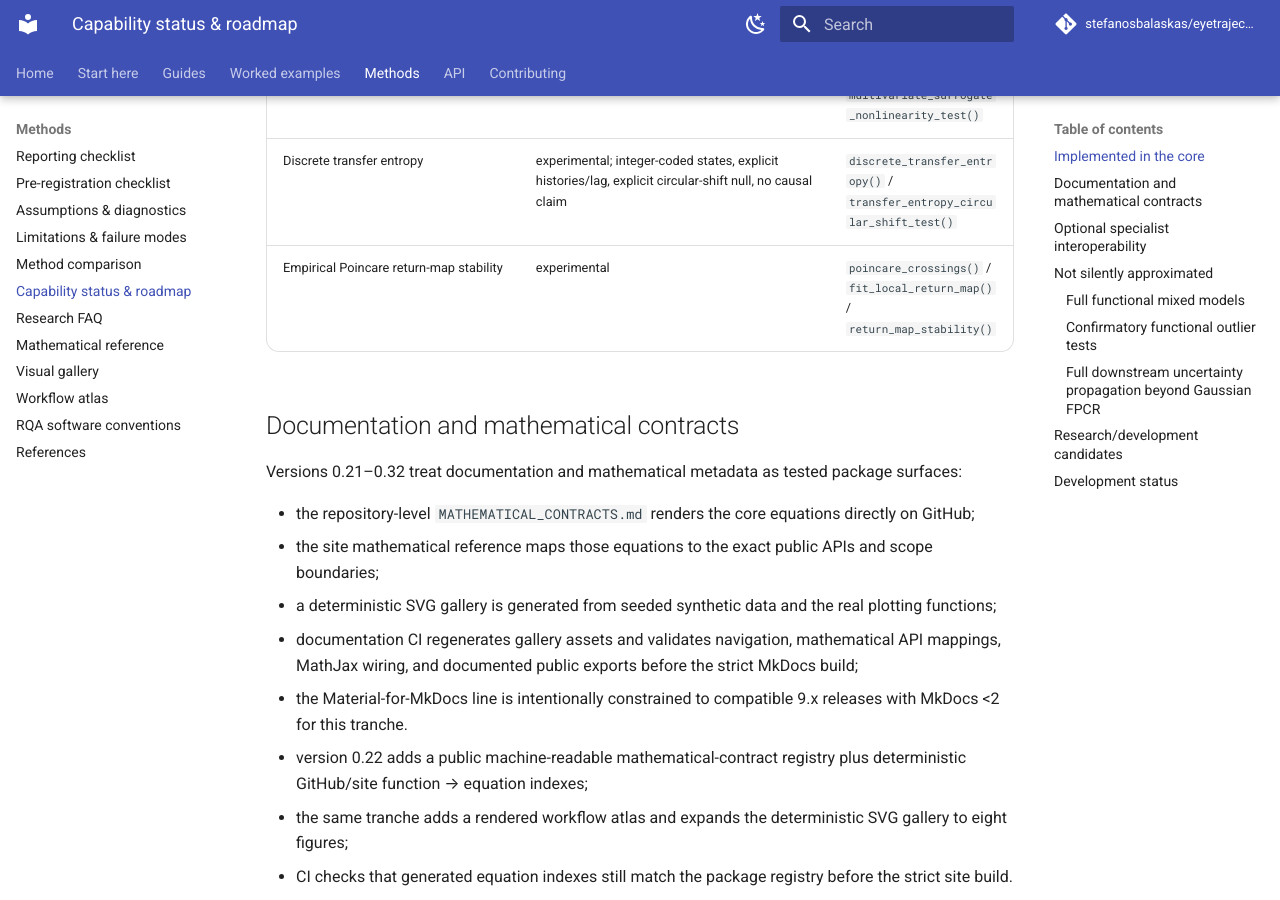
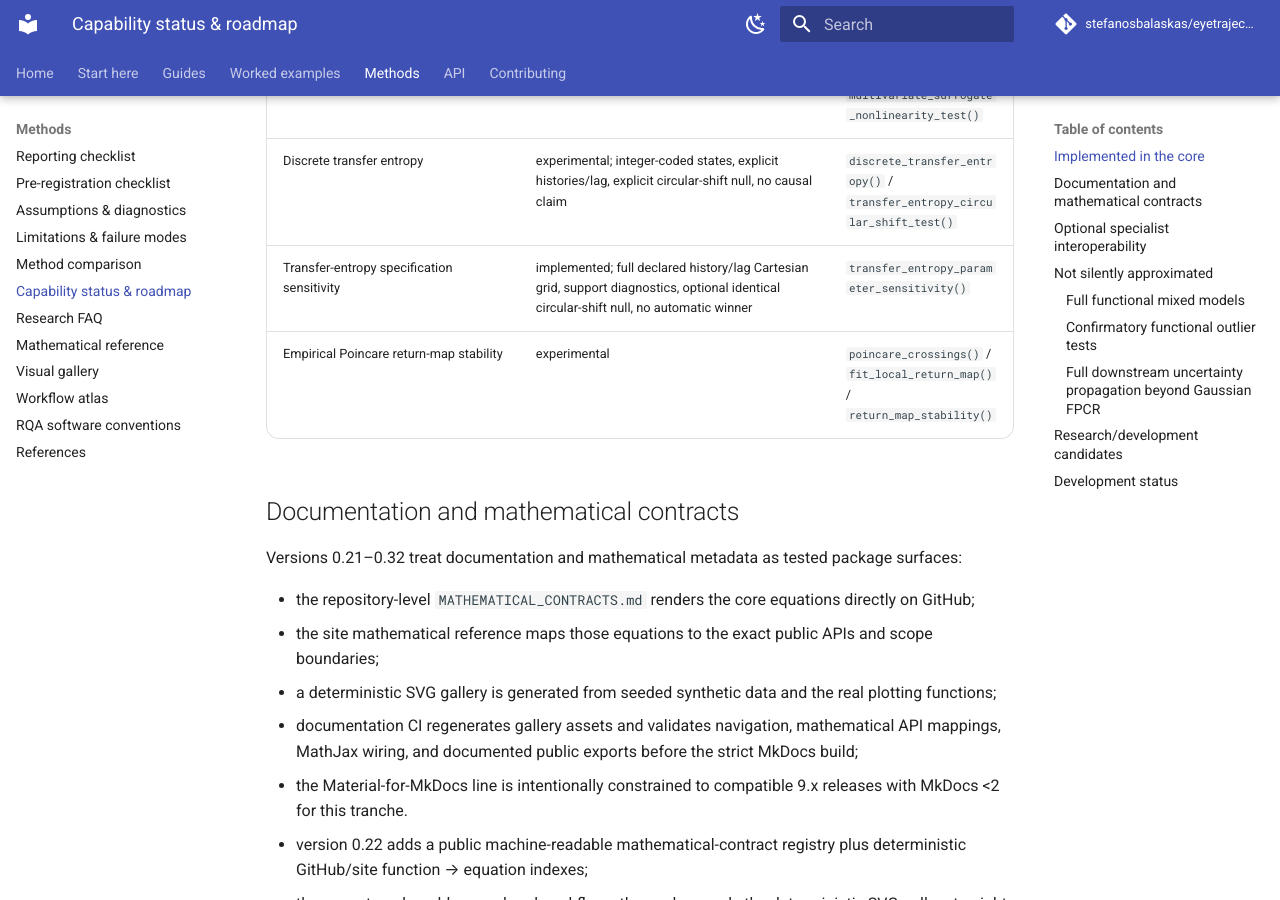
Before and after one commit to stefanosbalaskas/eyetrajectoriespy, an MkDocs documentation site: the page built from docs/methods/status-roadmap.md, in a window 1280 px wide and 900 px high, scrolled down 5100 px. Built offline with MkDocs 1.6.1 and Material for MkDocs 9.7.7, drawn with Linux system fonts in a browser that asks for light colours; comment, search, counter and statistics services are not loaded; some of the changed lines change nothing that is shown; some of the changed text lies outside the part shown.

Commit message:
Advance roadmap to 0.42

```diff
--- a/docs/methods/status-roadmap.md
+++ b/docs/methods/status-roadmap.md
@@ -75,6 +75,7 @@
 | IAAFT surrogate nonlinearity test | implemented | `surrogate_nonlinearity_test()` |
 | Multivariate IAAFT surrogate generation/testing | implemented; explicit phase reference, exact marginals, retained power/cross-spectrum errors | `generate_multivariate_iaaft_surrogates()` / `multivariate_surrogate_nonlinearity_test()` |
 | Discrete transfer entropy | experimental; integer-coded states, explicit histories/lag, explicit circular-shift null, no causal claim | `discrete_transfer_entropy()` / `transfer_entropy_circular_shift_test()` |
+| Transfer-entropy specification sensitivity | implemented; full declared history/lag Cartesian grid, support diagnostics, optional identical circular-shift null, no automatic winner | `transfer_entropy_parameter_sensitivity()` |
 | Empirical Poincare return-map stability | experimental | `poincare_crossings()` / `fit_local_return_map()` / `return_map_stability()` |
 
 ## Documentation and mathematical contracts
@@ -137,4 +138,4 @@
 
 ## Development status
 
-The current development line is **0.41.0.dev0**. The package remains pre-release while scientific contracts, optional-backend validation, documentation, and cross-platform qualification continue to mature.
+The current development line is **0.42.0.dev0**. The package remains pre-release while scientific contracts, optional-backend validation, documentation, and cross-platform qualification continue to mature.
```
